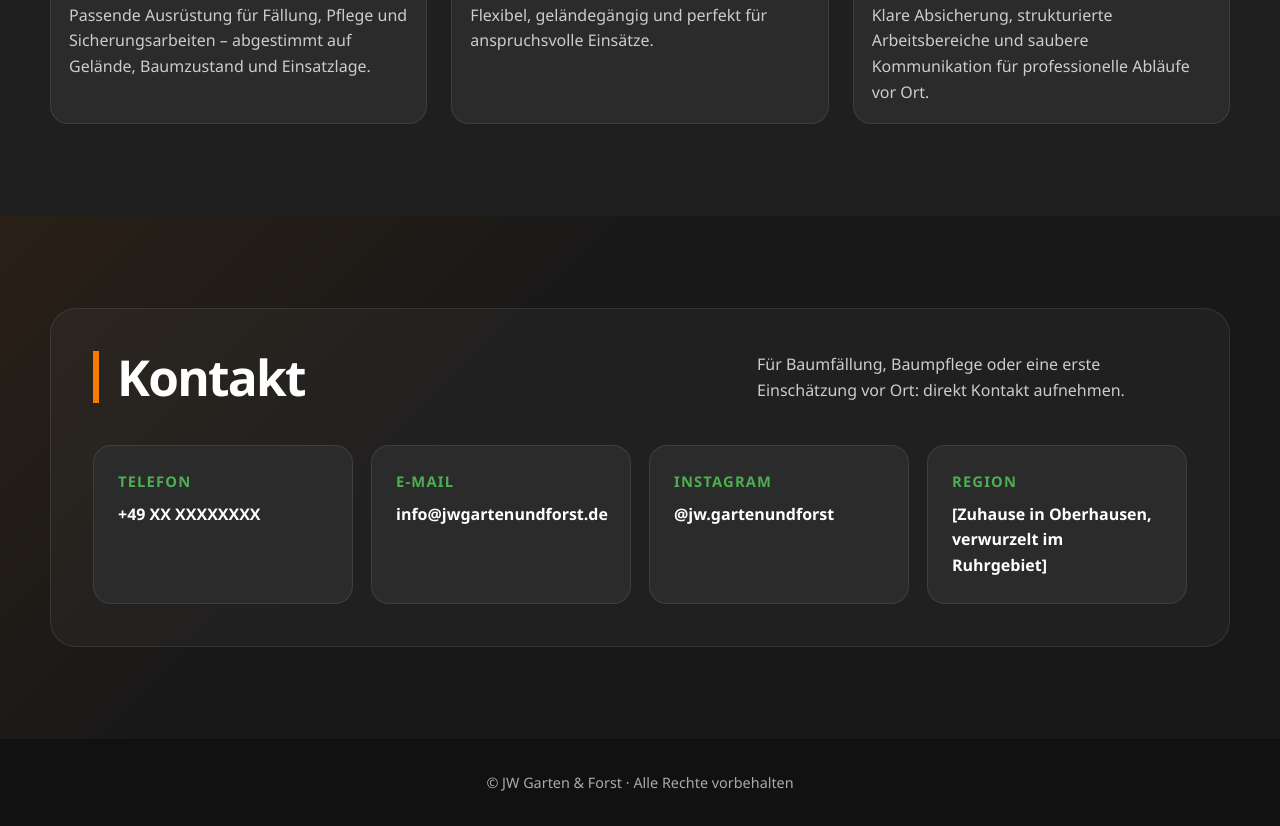
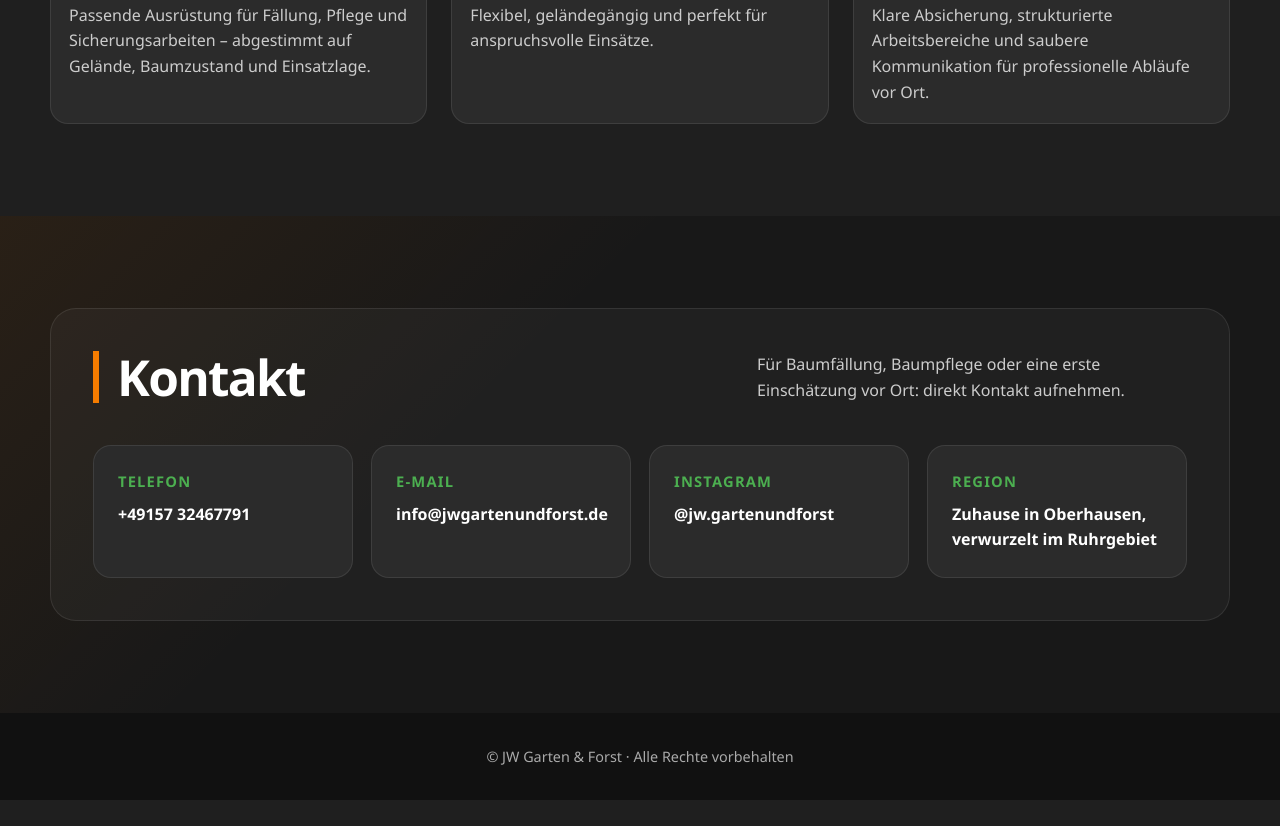
Before and after one commit to JW-Baum/JW-WEbsite-aktuell, a plain HTML site: page index.html in a window 1280 px wide. Shown: the part 3012-3838 px from the top of the page. After the commit the page ends 3812 px from the top, so only its background shows below. Drawn offline with Linux system fonts and the light colour scheme.

Commit message:
Update contact information in index.html

```diff
--- a/index.html
+++ b/index.html
@@ -1036,7 +1036,7 @@
                 <div class="contact-info">
                     <div class="contact-box">
                         <strong>Telefon</strong>
-                        <span>+49 XX XXXXXXXX</span>
+                        <span>+49157 32467791</span>
                     </div>
 
                     <div class="contact-box">
@@ -1051,7 +1051,7 @@
 
                     <div class="contact-box">
                         <strong>Region</strong>
-                        <span>[Zuhause in Oberhausen, verwurzelt im Ruhrgebiet]</span>
+                        <span>Zuhause in Oberhausen, verwurzelt im Ruhrgebiet</span>
                     </div>
                 </div>
             </div>
```
